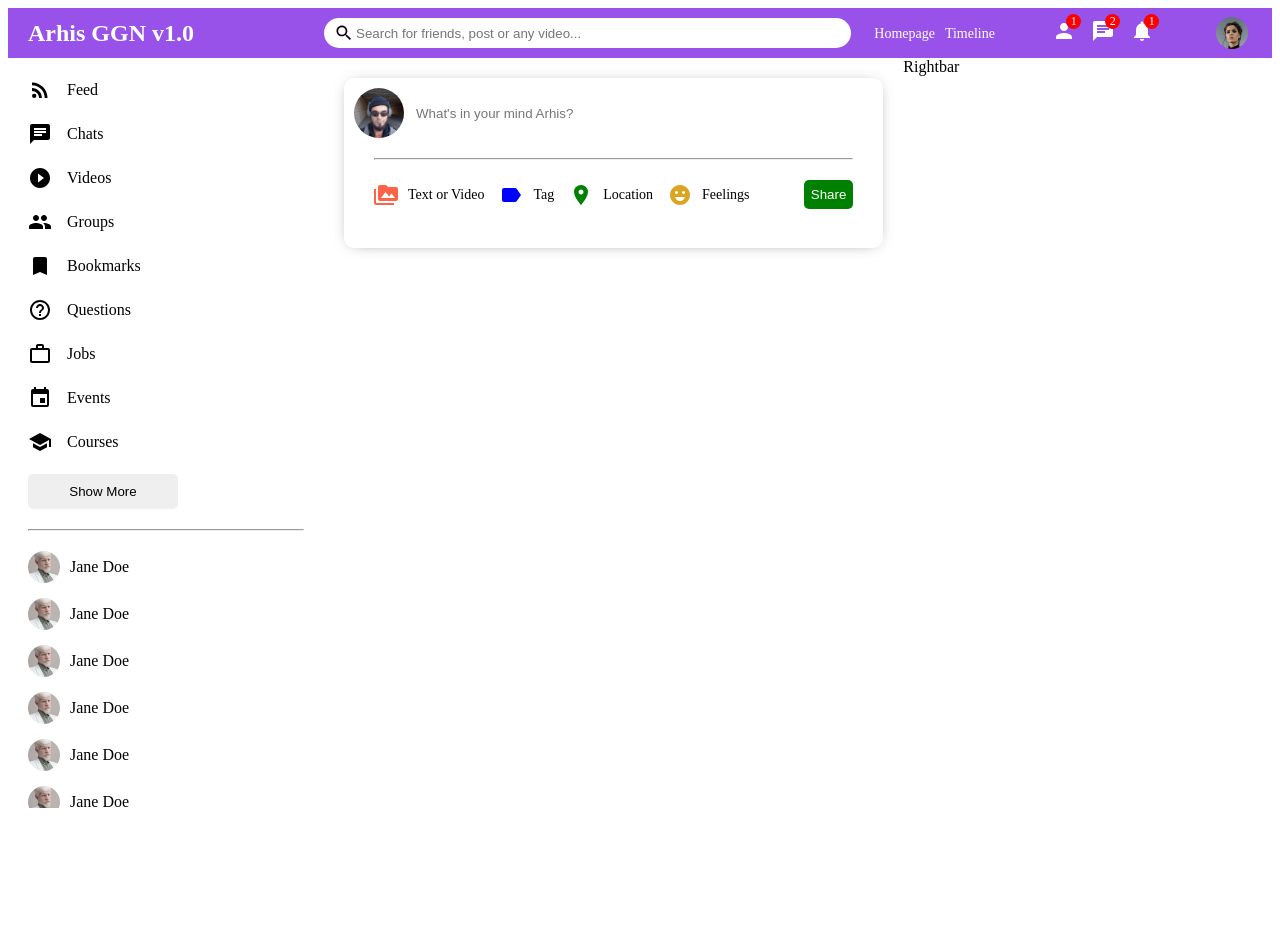
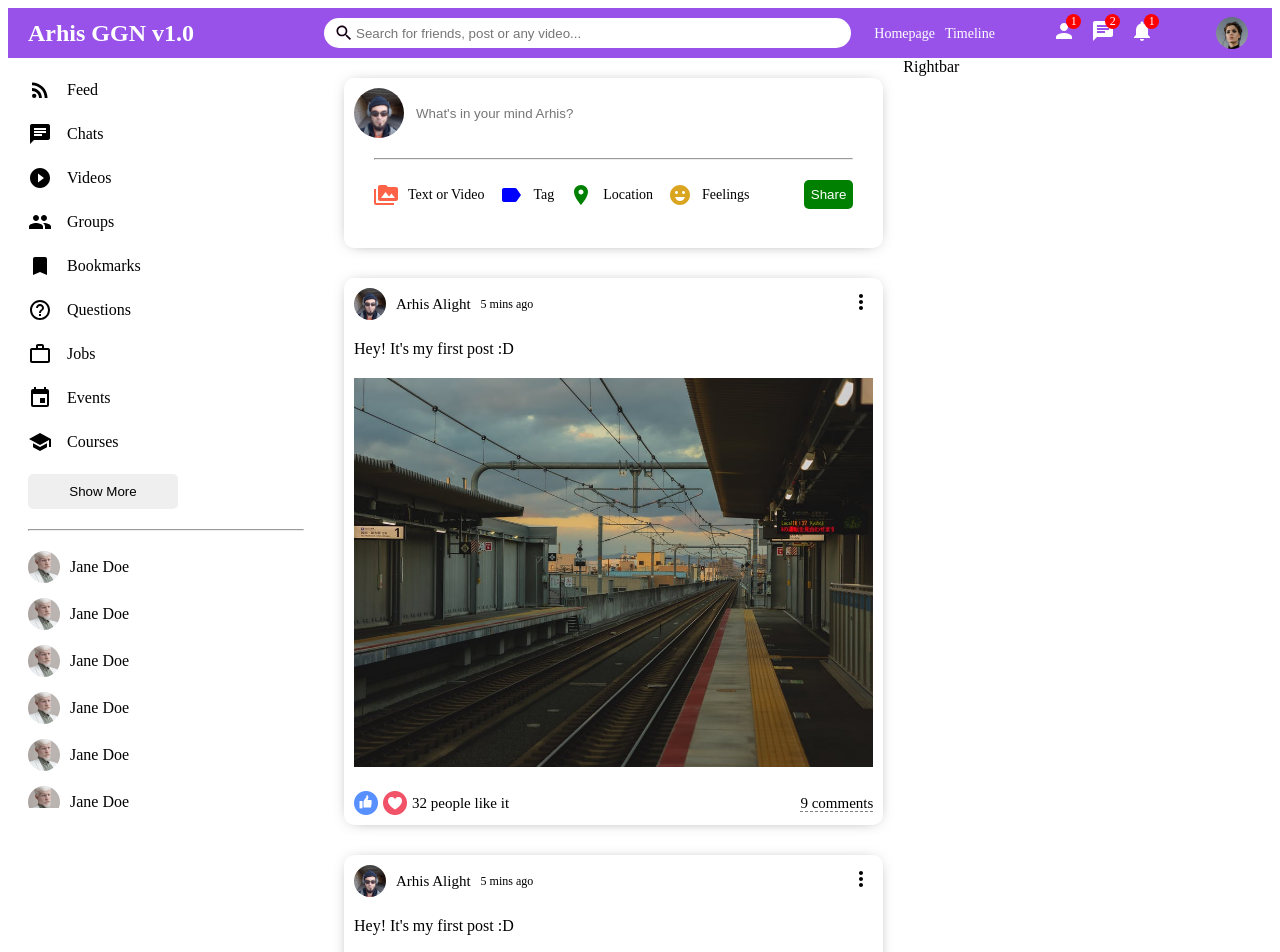
Before and after one commit to Victor-Nikliaiev/react-soc-network, a React (Vite) app: page / in a window 1280 px wide. Shown: the top 952 px of the page. Before the commit the page ends 816 px from the top, so only its background shows below. Built offline with nearby package versions, Linux system fonts and the light colour scheme.

Commit message:
Done with Feed and Post components

```diff
--- a/src/components/feed/index.jsx
+++ b/src/components/feed/index.jsx
@@ -1,3 +1,4 @@
+import { Post } from "../post";
 import { Share } from "../share";
 import * as S from "./Feed.styled.js";
 
@@ -6,6 +7,9 @@ export const Feed = () => {
         <S.Feed>
             <S.FeedWrapper>
                 <Share />
+                <Post />
+                <Post />
+                <Post />
             </S.FeedWrapper>
         </S.Feed>
     );
--- /dev/null
+++ b/src/components/post/Post.styled.js
@@ -0,0 +1,84 @@
+import styled from "styled-components";
+
+export const Post = styled.div`
+    width: 100%;
+    border-radius: 10px;
+    -webkit-box-shadow: 0px 1px 16px -8px rgba(0, 0, 0, 0.68);
+    box-shadow: 0px 1px 16px -8px rgba(0, 0, 0, 0.68);
+    margin: 30px 0;
+`;
+
+export const PostWrapper = styled.div`
+    padding: 10px;
+`;
+
+export const PostTop = styled.div`
+    display: flex;
+    align-items: center;
+    justify-content: space-between;
+`;
+
+export const PostCenter = styled.div`
+    margin: 20px 0;
+`;
+
+export const PostBottom = styled.div`
+    display: flex;
+    align-items: center;
+    justify-content: space-between;
+`;
+
+export const PostTopLeft = styled.div`
+    display: flex;
+    align-items: center;
+`;
+export const PostTopRight = styled.div``;
+
+export const PostProfileImage = styled.img`
+    width: 32px;
+    height: 32px;
+    border-radius: 50%;
+    object-fit: cover;
+`;
+
+export const PostUsername = styled.div`
+    font-size: 15px;
+    font-weight: 500;
+    margin: 0 10px;
+`;
+export const PostDate = styled.div`
+    font-size: 12px;
+`;
+
+export const PostText = styled.span``;
+
+export const PostImg = styled.img`
+    margin-top: 20px;
+    width: 100%;
+    max-height: 500px;
+    object-fit: cover;
+`;
+
+export const PostBottomLeft = styled.div`
+    display: flex;
+    align-items: center;
+`;
+
+export const PostBottomRight = styled.div``;
+
+export const LikeIcon = styled.img`
+    width: 24px;
+    height: 24px;
+    margin-right: 5px;
+    cursor: pointer;
+`;
+
+export const PostLikeCounter = styled.span`
+    font-size: 15px;
+`;
+
+export const PostCommentText = styled.span`
+    cursor: pointer;
+    border-bottom: 1px dashed gray;
+    font-size: 15px;
+`;
--- /dev/null
+++ b/src/components/post/index.jsx
@@ -0,0 +1,38 @@
+import { MoreVert } from "@material-ui/icons";
+import * as S from "./Post.styled.js";
+
+export const Post = () => {
+    return (
+        <S.Post>
+            <S.PostWrapper>
+                <S.PostTop>
+                    <S.PostTopLeft>
+                        <S.PostProfileImage
+                            src='./assets/person/0.jpg'
+                            alt=''
+                        />
+                        <S.PostUsername>Arhis Alight</S.PostUsername>
+                        <S.PostDate>5 mins ago</S.PostDate>
+                    </S.PostTopLeft>
+                    <S.PostTopRight>
+                        <MoreVert />
+                    </S.PostTopRight>
+                </S.PostTop>
+                <S.PostCenter>
+                    <S.PostText>Hey! It's my first post :D</S.PostText>
+                    <S.PostImg src='./assets/post/1.jpeg' alt='' />
+                </S.PostCenter>
+                <S.PostBottom>
+                    <S.PostBottomLeft>
+                        <S.LikeIcon src='./assets/like.png' />
+                        <S.LikeIcon src='./assets/heart.png' />
+                        <S.PostLikeCounter>32 people like it</S.PostLikeCounter>
+                    </S.PostBottomLeft>
+                    <S.PostBottomRight>
+                        <S.PostCommentText>9 comments</S.PostCommentText>
+                    </S.PostBottomRight>
+                </S.PostBottom>
+            </S.PostWrapper>
+        </S.Post>
+    );
+};
```
